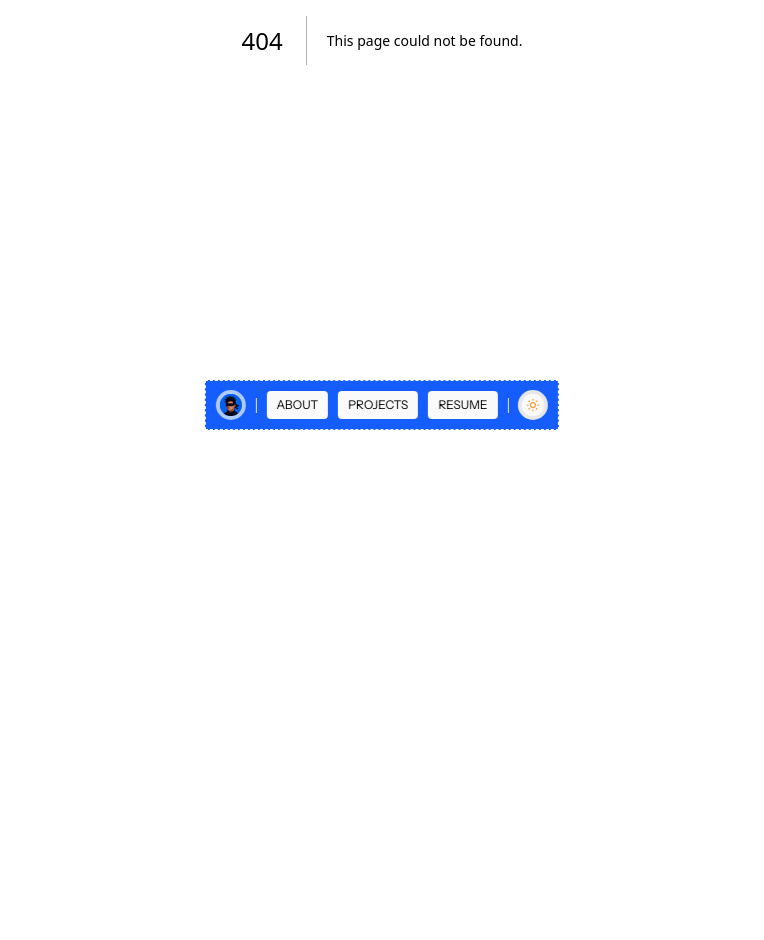
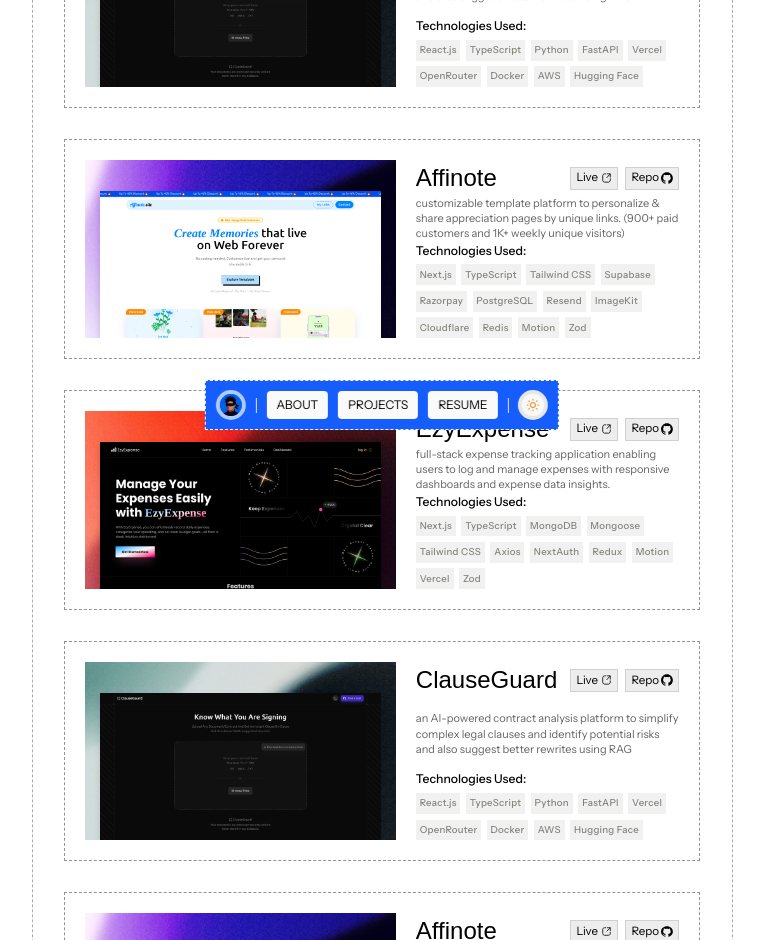
Before and after one commit to Slayer-X164/portfolio-2026, a Next.js app: page /projects in a window 1280 px wide. Before the commit this address had no page. Shown: the part 360-1300 px from the top of the page, without its empty margins (258-1022 px from the left). Before the commit the page ends 800 px from the top, so only its background shows below. Built offline with nearby package versions, Linux system fonts and the light colour scheme; a web font is replaced by a local one.

Commit message:
ui: make projects page

```diff
--- /dev/null
+++ b/app/projects/page.tsx
@@ -0,0 +1,102 @@
+import React from "react";
+import { ProjectCard } from "@/components/ProjectCard";
+
+export default function Projects() {
+  return (
+    <main className="w-full flex justify-center bg-[#FFFFFF]">
+      {/* Main Container */}
+      <div className="w-full max-w-[701px] flex flex-col border-[1px] border-dashed border-[#ABABAB] relative overflow-hidden bg-[#FFFFFF]">
+        {/* top space */}
+        <div className="h-[60px] w-full border-b-[1px] border-dashed border-[#ABABAB]"></div>
+
+        {/* Content Section (Header + Projects) */}
+        <section className="w-full flex flex-col border-b-[1px] border-dashed border-[#ABABAB]">
+          {/* Header */}
+          <div className="w-full flex flex-col px-6 py-[18px] md:px-[32px] md:py-[24px] gap-[8px]">
+            <h1 className="font-sans font-normal text-[30px] text-[#0162EA] uppercase">PROJECTS</h1>
+            <p className="font-sans font-normal text-[14px] md:text-[16px] text-[#000000] leading-snug w-full max-w-[636px]">
+              Every project started with a simple question: &quot;Can I build this?&quot; Along the way, I learned new technologies, made countless mistakes, solved even more problems, and gained experience that no tutorial could ever teach.
+            </p>
+          </div>
+
+          {/* Projects List */}
+          <div className="w-full flex flex-col items-center pb-[38px] pt-[20px] px-4 md:px-0">
+            <div className="flex flex-col gap-[31px] w-full max-w-[636px]">
+              <ProjectCard
+              title="ClauseGuard"
+              description="an AI-powered contract analysis platform to simplify complex legal clauses and identify potential risks and also suggest better rewrites using RAG"
+              imageBg="/assets/clauseguard-bg.png"
+              imageFg="/assets/clauseguard-fg.png"
+              technologies={["React.js", "TypeScript", "Python", "FastAPI", "Vercel", "OpenRouter", "Docker", "AWS", "Hugging Face"]}
+            />
+
+            <ProjectCard
+              title="Affinote"
+              description="customizable template platform to personalize & share appreciation pages by unique links. (900+ paid customers and 1K+ weekly unique visitors)"
+              imageBg="/assets/affinote-bg.png"
+              imageFg="/assets/affinote-fg.png"
+              technologies={["Next.js", "TypeScript", "Tailwind CSS", "Supabase", "Razorpay", "PostgreSQL", "Resend", "ImageKit", "Cloudflare", "Redis", "Motion", "Zod"]}
+            />
+
+            <ProjectCard
+              title="EzyExpense"
+              description="full-stack expense tracking application enabling users to log and manage expenses with responsive dashboards and expense data insights."
+              imageBg="/assets/ezyexpense-bg.png"
+              imageFg="/assets/ezyexpense-fg.png"
+              technologies={["Next.js", "TypeScript", "MongoDB", "Mongoose", "Tailwind CSS", "Axios", "NextAuth", "Redux", "Motion", "Vercel", "Zod"]}
+            />
+            <ProjectCard
+              title="ClauseGuard"
+              description="an AI-powered contract analysis platform to simplify complex legal clauses and identify potential risks and also suggest better rewrites using RAG"
+              imageBg="/assets/clauseguard-bg.png"
+              imageFg="/assets/clauseguard-fg.png"
+              technologies={["React.js", "TypeScript", "Python", "FastAPI", "Vercel", "OpenRouter", "Docker", "AWS", "Hugging Face"]}
+            />
+
+            <ProjectCard
+              title="Affinote"
+              description="customizable template platform to personalize & share appreciation pages by unique links. (900+ paid customers and 1K+ weekly unique visitors)"
+              imageBg="/assets/affinote-bg.png"
+              imageFg="/assets/affinote-fg.png"
+              technologies={["Next.js", "TypeScript", "Tailwind CSS", "Supabase", "Razorpay", "PostgreSQL", "Resend", "ImageKit", "Cloudflare", "Redis", "Motion", "Zod"]}
+            />
+
+            <ProjectCard
+              title="EzyExpense"
+              description="full-stack expense tracking application enabling users to log and manage expenses with responsive dashboards and expense data insights."
+              imageBg="/assets/ezyexpense-bg.png"
+              imageFg="/assets/ezyexpense-fg.png"
+              technologies={["Next.js", "TypeScript", "MongoDB", "Mongoose", "Tailwind CSS", "Axios", "NextAuth", "Redux", "Motion", "Vercel", "Zod"]}
+            />
+            </div>
+          </div>
+        </section>
+
+        {/* Footer Section */}
+        <section className="h-auto min-h-[159px] py-6 md:py-0 w-full relative flex items-center justify-center overflow-hidden">
+          {/* Background Dots */}
+          <img src="/assets/footer-left-dot.svg" className="absolute left-[-60px] md:left-[-5px] top-[60px] w-[236.65px] opacity-50 block" alt="" />
+          <img src="/assets/footer-right-dot.svg" className="absolute right-[-90px] md:right-[-9px] top-[-8px] w-70 opacity-50 block" alt="" />
+
+          <div className="flex flex-col items-center gap-[8px] z-10">
+            <div className="flex flex-col items-center gap-[3px]">
+              <span className="font-sans text-[13px] text-[#8C8C8C] text-center">Mumbai, 8:43 PM</span>
+              <h2 className="font-serif text-[30px] text-[#000000] leading-none">Siddhesh Ghag</h2>
+            </div>
+            <div className="flex flex-col items-center justify-center px-[17px] py-[8px] gap-[5px]">
+              <span className="font-sans text-[13px] text-[#000000]">Connect With Me</span>
+              <div className="flex items-end gap-3">
+                <a href="#"><img src="/assets/icon-linkedin-footer.svg" className="w-[20px]" alt="LinkedIn" /></a>
+                <a href="#"><img src="/assets/icon-x-footer.svg" className="w-[20px]" alt="X" /></a>
+              </div>
+            </div>
+          </div>
+        </section>
+
+        {/* bottom space */}
+        <div className="h-[65px] w-full border-t-[1px] border-dashed border-[#ABABAB]"></div>
+
+      </div>
+    </main>
+  );
+}
--- a/components/NavBar.tsx
+++ b/components/NavBar.tsx
@@ -17,13 +17,13 @@
         {/* Links */}
         <nav className="flex items-center gap-[10px]">
           <Link href="/about" className="rounded-sm flex items-center justify-center px-[10px] py-[5px] bg-neutral-50  hover:bg-blue-100 transition-colors">
-            <span className="font-sans text-[9px] sm:text-[12px] text-black">ABOUT</span>
+            <span className="font-sans  text-[9px] sm:text-[12px] text-black">ABOUT</span>
           </Link>
           <Link href="/projects" className="rounded-sm flex items-center justify-center px-[10px] py-[5px] bg-neutral-50  hover:bg-blue-100 transition-colors">
-            <span className="font-sans text-[9px] sm:text-[12px] text-black">PROJECTS</span>
+            <span className="font-sans  text-[9px] sm:text-[12px] text-black">PROJECTS</span>
           </Link>
           <Link href="/resume" className="rounded-sm flex items-center justify-center px-[10px] py-[5px] bg-neutral-50  hover:bg-blue-100 transition-colors">
-            <span className="font-sans text-[9px] sm:text-[12px] text-black">RESUME</span>
+            <span className="font-sans  text-[9px] sm:text-[12px] text-black">RESUME</span>
           </Link>
         </nav>
 
```
